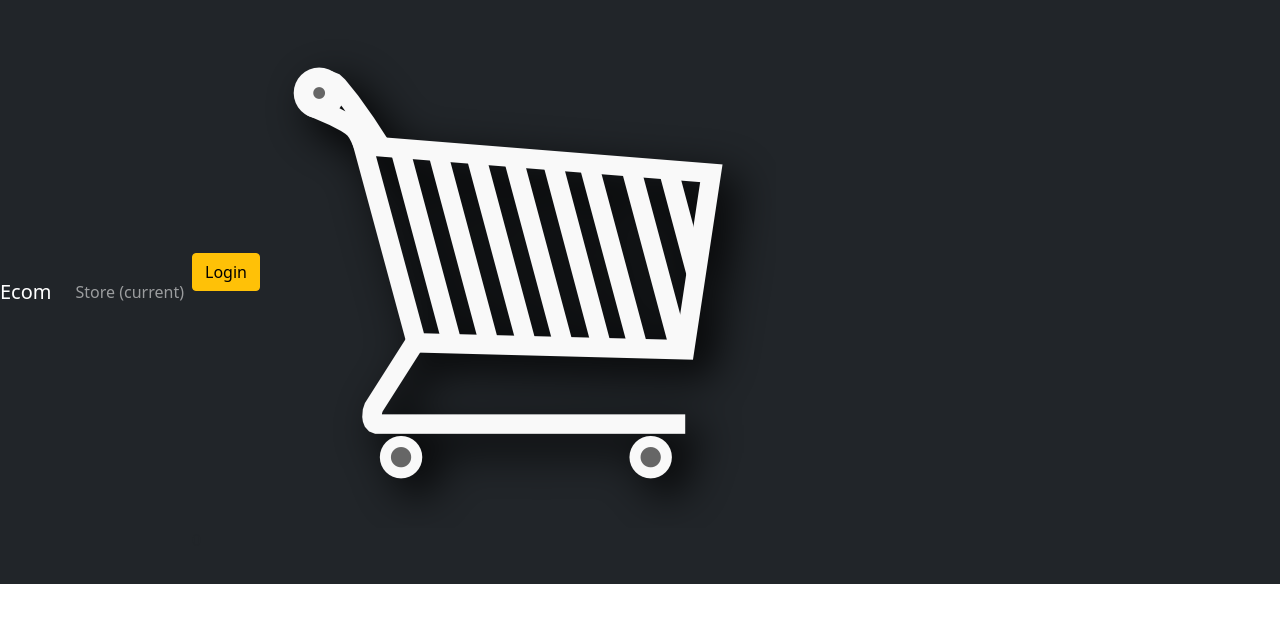
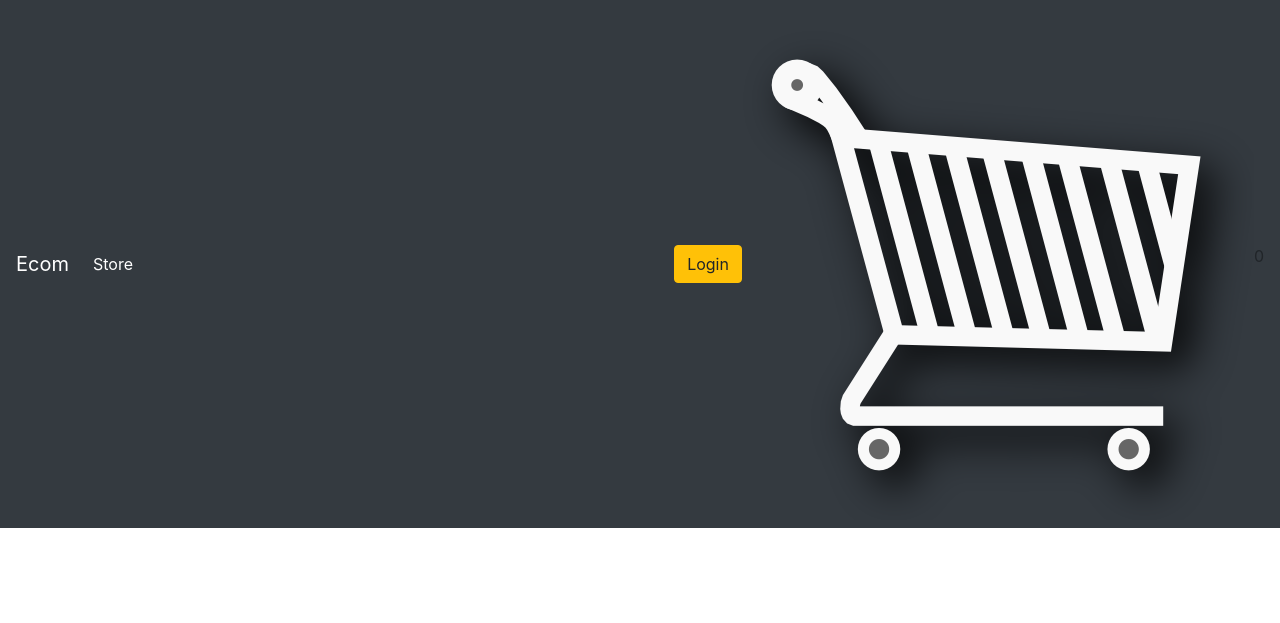
Before and after one commit to jpzambranoleon/Ecommerce-Website, a Django app: template store/templates/store/main.html in a window 1280 px wide. Shown: the top 623 px of the page. Run offline with Django 3.2, Linux system fonts and the light colour scheme; the template is opened without the code that fills it, so the values that code supplies are empty; some libraries are stand-ins or nearby versions.

Commit message:
updated main.html

```diff
--- a/store/templates/store/main.html
+++ b/store/templates/store/main.html
@@ -1,20 +1,21 @@
 <!DOCTYPE html>
 {% load static %}
-<html lang="en">
+<html>
 <head>
     <meta charset="UTF-8">
     <meta http-equiv="X-UA-Compatible" content="IE=edge">
 
 	<title>Ecom</title>
 
-    <link href="https://cdn.jsdelivr.net/npm/bootstrap@5.1.3/dist/css/bootstrap.min.css" rel="stylesheet" integrity="sha384-1BmE4kWBq78iYhFldvKuhfTAU6auU8tT94WrHftjDbrCEXSU1oBoqyl2QvZ6jIW3" crossorigin="anonymous">
+	<meta name="viewport" content="width=device-width, initial-scale=1.0, maximum-scale=1.0, minimum-scale=1.0" />
+
+	<link rel="stylesheet" href="https://stackpath.bootstrapcdn.com/bootstrap/4.4.1/css/bootstrap.min.css" integrity="sha384-Vkoo8x4CGsO3+Hhxv8T/Q5PaXtkKtu6ug5TOeNV6gBiFeWPGFN9MuhOf23Q9Ifjh" crossorigin="anonymous">
 
 	<link rel="stylesheet" type="text/css" href="{% static 'css/main.css' %}">
 
-    <meta name="viewport" content="width=device-width, initial-scale=1.0, maximum-scale=1.0, minimum-scale=1.0">
-
 </head>
 <body>
+
 	<nav class="navbar navbar-expand-lg navbar-dark bg-dark">
 	  <a class="navbar-brand" href="{% url 'store' %}">Ecom</a>
 	  <button class="navbar-toggler" type="button" data-toggle="collapse" data-target="#navbarSupportedContent" aria-controls="navbarSupportedContent" aria-expanded="false" aria-label="Toggle navigation">
@@ -26,26 +27,28 @@
 	      <li class="nav-item active">
 	        <a class="nav-link" href="{% url 'store' %}">Store <span class="sr-only">(current)</span></a>
 	      </li>
+
 	    </ul>
-
-          <div class="form-inline my-2 my-lg 0">
-              <a href="#" class="btn btn-warning">Login</a>
+	    <div class="form-inline my-2 my-lg-0">
+	     	<a href="#"class="btn btn-warning">Login</a>
 
 	     	<a href="{% url 'cart' %}">
-                  <img id="cart-icon" src="{% static 'images/cart.png' %}">
+	    		<img  id="cart-icon" src="{% static 'images/cart.png' %}">
 	    	</a>
 	    	<p id="cart-total">0</p>
 
 	    </div>
-
 	  </div>
 	</nav>
 
      <div class="container">
+            <br>
             {% block content %}
+
 
             {% endblock content %}
          </div>
+
 
 	<!-- JavaScript Bundle with Popper -->
     <script src="https://cdn.jsdelivr.net/npm/bootstrap@5.1.3/dist/js/bootstrap.bundle.min.js" integrity="sha384-ka7Sk0Gln4gmtz2MlQnikT1wXgYsOg+OMhuP+IlRH9sENBO0LRn5q+8nbTov4+1p" crossorigin="anonymous"></script>
```
Lines whose indentation alone changed are shown as unchanged.
